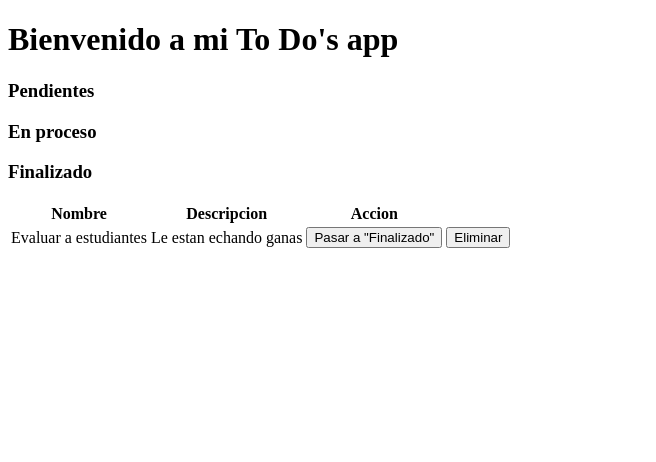
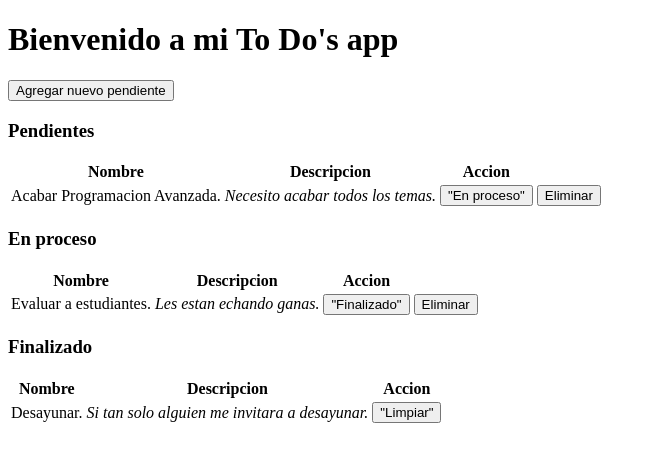
Before and after one commit to XchoolW/mi_primer_app_flask, a Flask app: page / in a window 1280 px wide. Shown: the top 462 px of the page, without its empty margins (0-656 px from the left). Run offline with Flask 3, Linux system fonts and the light colour scheme.

Commit message:
Adding the To Do's buttons

```diff
--- a/app/templates/home.html
+++ b/app/templates/home.html
@@ -7,10 +7,50 @@
     </head>
     <body>
         <h1>Bienvenido a mi To Do's app</h1>
+        <button>Agregar nuevo pendiente</button>
         <h3>Pendientes</h3>
+        <table>
+            <tbody>
+                <tr>
+                    <th>Nombre</th>
+                    <th>Descripcion</th>
+                    <th>Accion</th>
+                </tr>
+                <tr>
+                    <td>Acabar Programacion Avanzada.</td>
+                    <td><em>Necesito acabar todos los temas.</em></td>
+                    <td>
+                        <button>"En proceso"</button>
+                    </td>
+                    <td>
+                        <button>Eliminar</button>
+                    </td>
+                </tr>
+            </tbody>
+        </table>
+
         <h3>En proceso</h3>
+        <table>
+            <tbody>
+                <tr>
+                    <th>Nombre</th>
+                    <th>Descripcion</th>
+                    <th>Accion</th>
+                </tr>
+                <tr>
+                    <td>Evaluar a estudiantes.</td>
+                    <td><em>Les estan echando ganas.</em></td>
+                    <td>
+                        <button>"Finalizado"</button>
+                    </td>
+                    <td>
+                        <button>Eliminar</button>
+                    </td>
+                </tr>
+            </tbody>
+        </table>
+
         <h3>Finalizado</h3>
-
         <table>
             <tr>
                 <th>Nombre</th>
@@ -18,13 +58,10 @@
                 <th>Accion</th>
             </tr>
             <tr>
-                <td>Evaluar a estudiantes</td>
-                <td>Le estan echando ganas</td>
+                <td>Desayunar.</td>
+                <td><em>Si tan solo alguien me invitara a desayunar.</em></td>
                 <td>
-                    <button>Pasar a "Finalizado"</button>
-                </td>
-                <td>
-                    <button>Eliminar</button>
+                    <button>"Limpiar"</button>
                 </td>
             </tr>
         </table>
```
